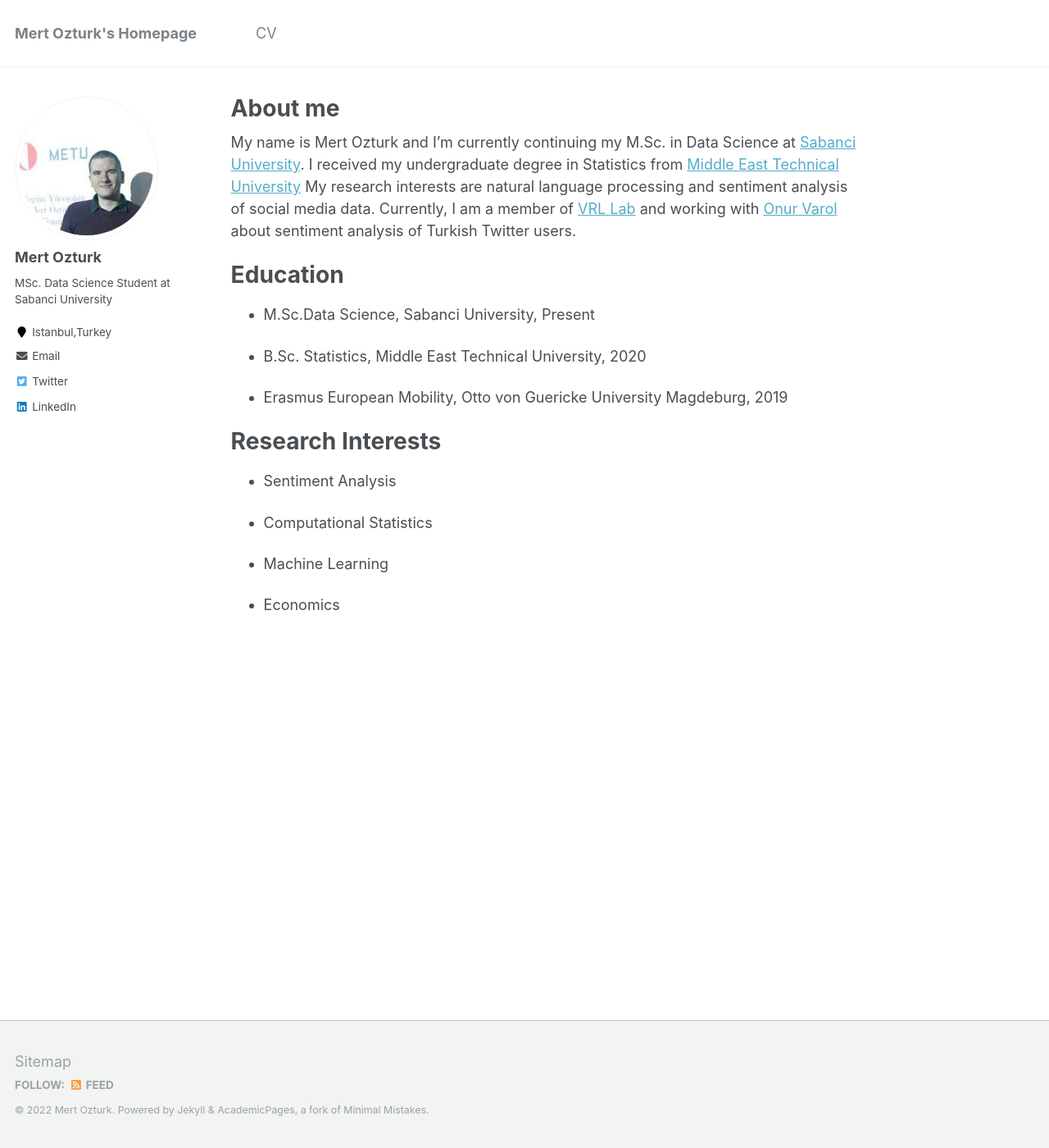
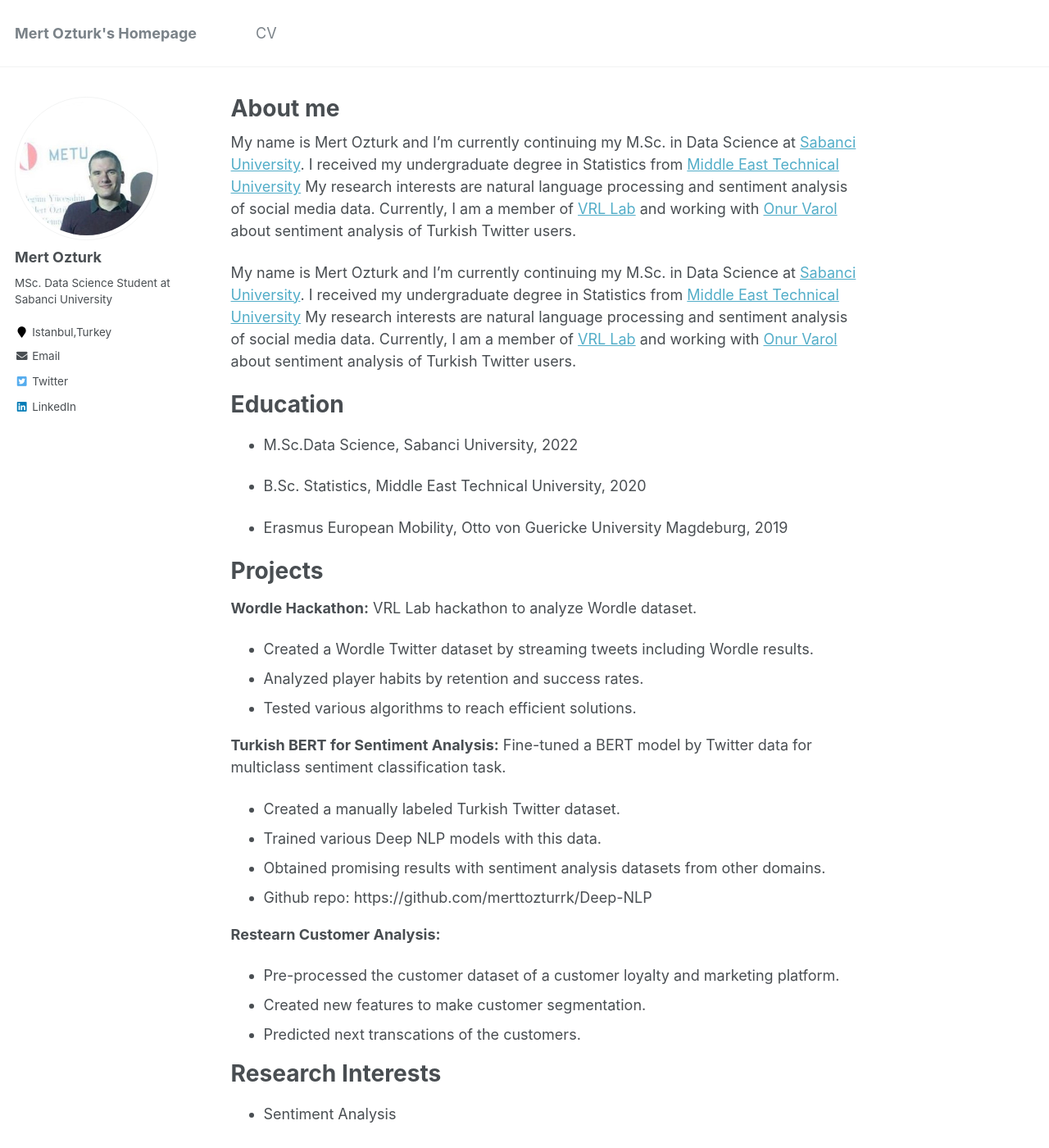
Before and after one commit to merttozturrk/merttozturrk.github.io, a Jekyll site: the page built from _pages/about.md, in a window 1280 px wide and 1400 px high. Shown: the whole window at 82% size. Built offline with Jekyll 4.4.1, drawn with Linux system fonts in a browser that asks for light colours; some of the changed text lies outside the part shown.

Commit message:
about_commit

```diff
--- a/_pages/about.md
+++ b/_pages/about.md
@@ -10,21 +10,45 @@
 
 My name is Mert Ozturk and I'm currently continuing my M.Sc. in Data Science at [Sabanci University](https://www.sabanciuniv.edu/en/). I received my undergraduate degree in Statistics from [Middle East Technical University](https://www.metu.edu.tr/) My research interests are natural language processing and sentiment analysis of social media data. Currently, I am a member of [VRL Lab](http://varollab.com/index.html) and working with [Onur Varol](http://www.onurvarol.com/) about sentiment analysis of Turkish Twitter users.
 
+My name is Mert Ozturk and I'm currently continuing my M.Sc. in Data Science at [Sabanci University](https://www.sabanciuniv.edu/en/). I received my undergraduate degree in Statistics from [Middle East Technical University](https://www.metu.edu.tr/) My research interests are natural language processing and sentiment analysis of social media data. Currently, I am a member of [VRL Lab](http://varollab.com/index.html) and working with [Onur Varol](http://www.onurvarol.com/) about sentiment analysis of Turkish Twitter users.
+
 Education
 ======
-  * M.Sc.Data Science, Sabanci University, Present
+  * M.Sc.Data Science, Sabanci University, 2022
 
   * B.Sc. Statistics, Middle East Technical University, 2020
 
   * Erasmus European Mobility, Otto von Guericke University Magdeburg, 2019
+
+Projects
+======
+  **Wordle Hackathon:** VRL Lab hackathon to analyze Wordle dataset.
+* Created a Wordle Twitter dataset by streaming tweets including Wordle results.
+* Analyzed player habits by retention and success rates.
+* Tested various algorithms to reach efficient solutions.
+
+**Turkish BERT for Sentiment Analysis:** Fine-tuned a BERT model by Twitter data for multiclass sentiment classification task.
+* Created a manually labeled Turkish Twitter dataset.
+* Trained various Deep NLP models with this data.
+* Obtained promising results with sentiment analysis datasets from other domains.
+* Github repo: https://github.com/merttozturrk/Deep-NLP
+
+**Restearn Customer Analysis:**
+* Pre-processed the customer dataset of a  customer loyalty and marketing platform.
+* Created new features to make customer segmentation.
+* Predicted next transcations of the customers.
 
 Research Interests
 ======
 
   * Sentiment Analysis
 
+  * Natural Language Processing
+
   * Computational Statistics
 
   * Machine Learning
 
   * Economics
+
+  * Sports Analytics
```
Also changed, not shown: _data/navigation.yml (line endings or trailing spaces).
